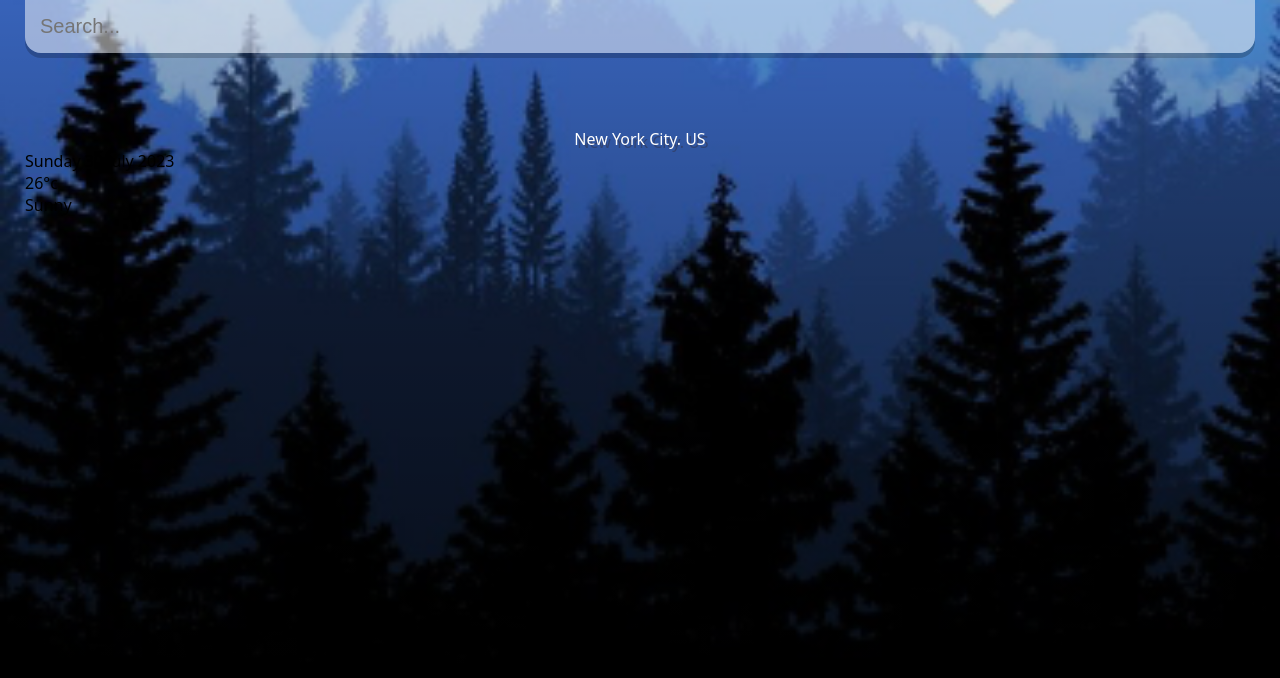
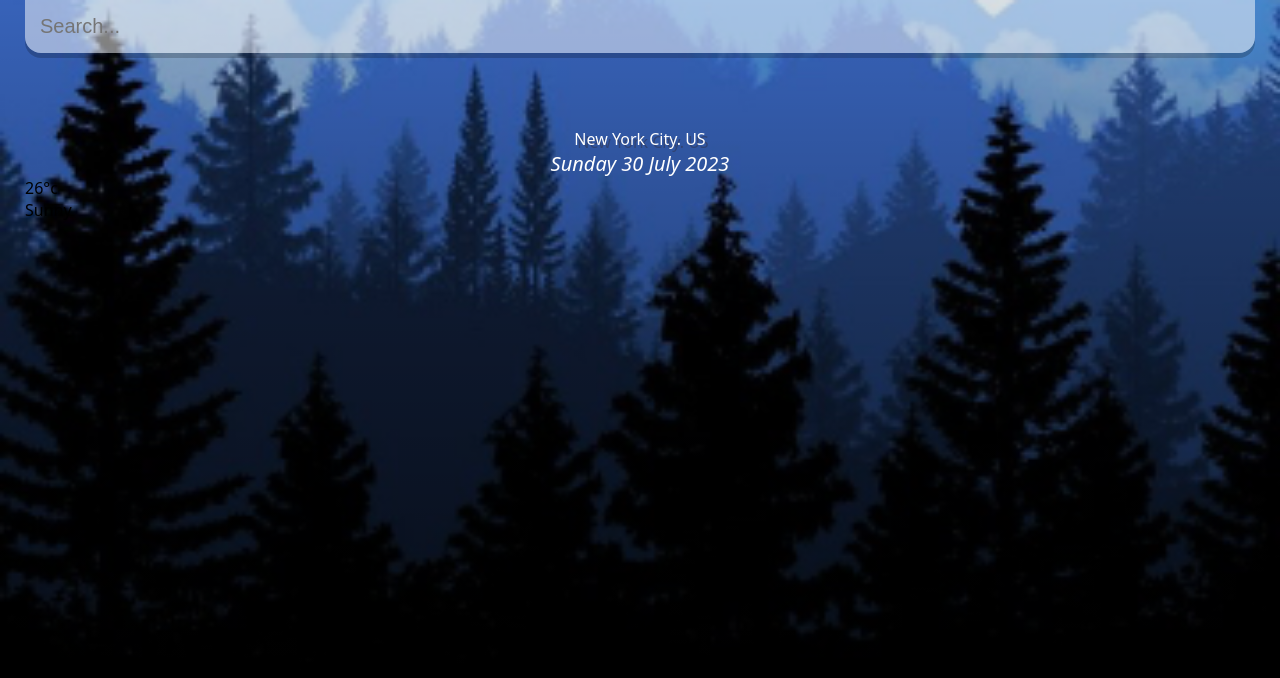
Before and after one commit to JonnyBerry/weather-app, a JavaScript app: page / in a window 1280 px wide. Shown: the top 678 px of the page. Built offline with nearby package versions, Linux system fonts and the light colour scheme; the HTML template or start-up script is replaced by a standard one.

Commit message:
style added to date element

```diff
--- a/src/index.css
+++ b/src/index.css
@@ -62,3 +62,11 @@ font-weight:500;
 text-align: center;
 text-shadow: 3px 3px rgba(50, 50,70, 0.5);
 }
+
+.location-box .date{
+  color: #fff;
+  font-size: 20px;
+  font-weight: 300;
+  font-style: italic;
+  text-align: center;
+}
```
